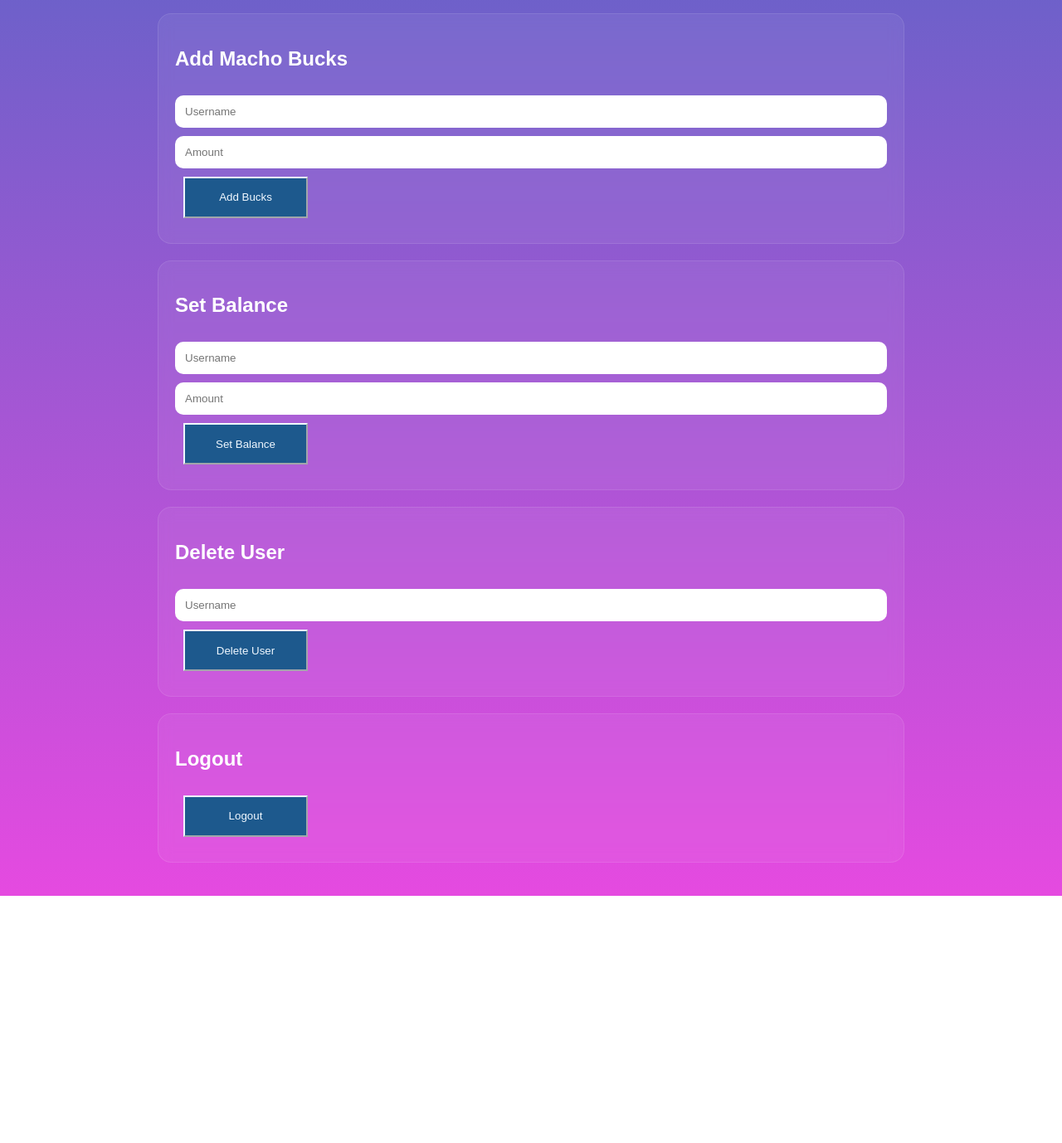
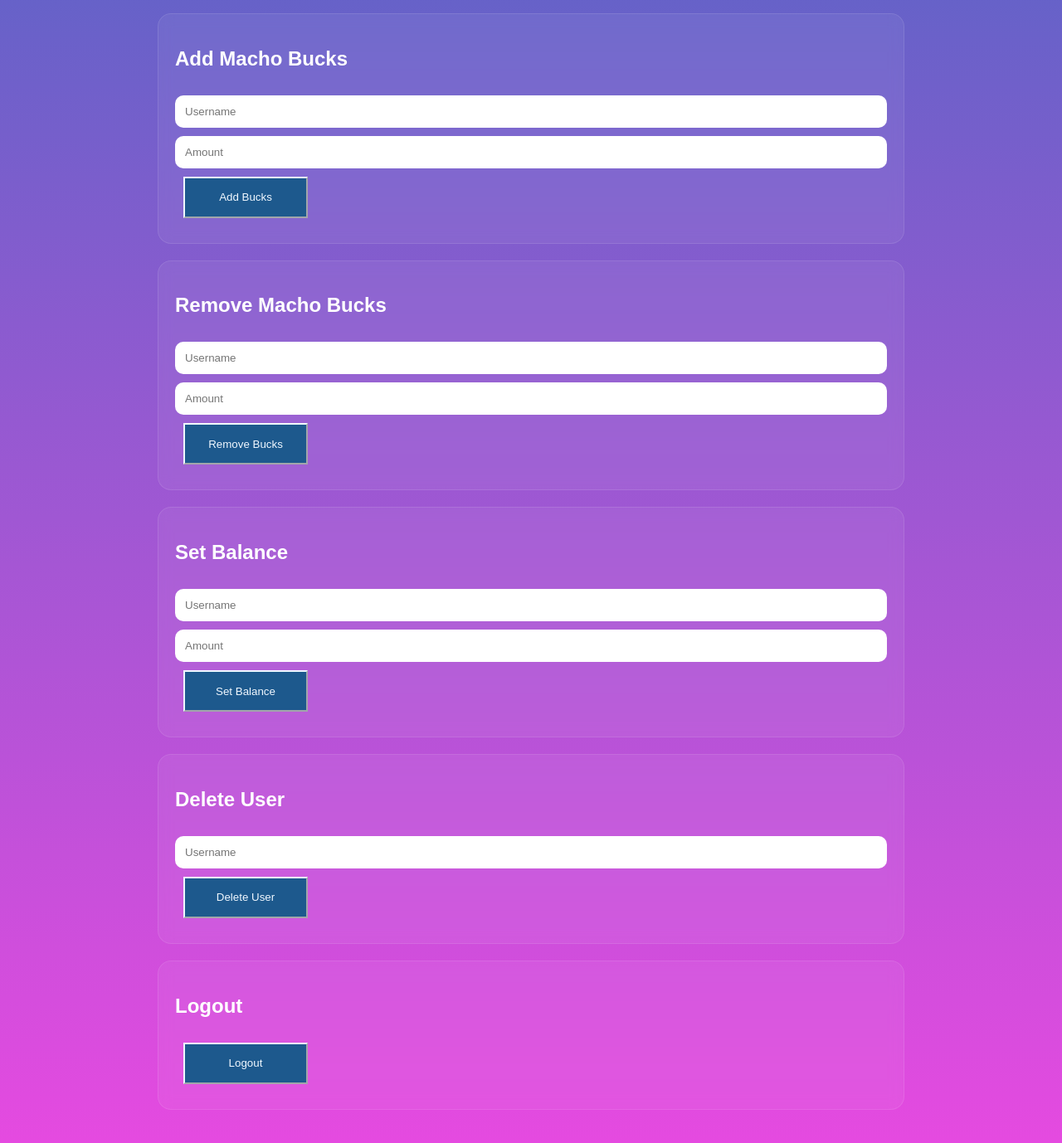
Before and after one commit to absol255/macho-buck-webapp, a Flask app: page /admin in a window 1280 px wide. Shown: the part 420-1798 px from the top of the page at 83% size. Before the commit the page ends 1500 px from the top, so only its background shows below. Run offline with Flask 3, Linux system fonts and the light colour scheme; the visitor is signed in with stand-in values (Sample User, id 1); some libraries are stand-ins or nearby versions.

Commit message:
Added removing macho bucks

```diff
--- a/app.py
+++ b/app.py
@@ -188,6 +188,43 @@ def add_bucks():
         "user": user.to_dict()
     })
 
+@app.route("/api/admin/remove-bucks", methods=["POST"])
+@login_required
+def remove_bucks():
+    data = request.json
+
+    username = data.get("username")
+    amount = data.get("amount")
+
+    if username is None or amount is None:
+        return jsonify({
+            "error": "Missing data"
+        }), 400
+
+    user = User.query.filter_by(
+        username=username
+    ).first()
+
+    if not user:
+        return jsonify({"error": "User not found"}), 404
+
+    user.macho_bucks -= int(amount)
+
+    db.session.commit()
+
+    payload = {
+        "username": user.username,
+        "macho_bucks": user.macho_bucks
+    }
+
+    socketio.emit("balance_update", payload
+    )
+
+    return jsonify({
+        "success": True,
+        "user": user.to_dict()
+    })
+
 @app.route("/api/admin/set-bucks", methods=["POST"])
 @login_required
 def set_bucks():
--- a/static/js/admin.js
+++ b/static/js/admin.js
@@ -23,6 +23,26 @@ async function addBucks() {
     const amount = document.getElementById("bucks-amount").value;
 
     const response = await fetch("/api/admin/add-bucks", {
+        method: "POST",
+        headers: {
+            "Content-Type": "application/json"
+        },
+        body: JSON.stringify({
+            username,
+            amount
+        })
+    });
+
+    const data = await response.json();
+
+    alert(JSON.stringify(data, null, 2));
+}
+
+async function removeBucks() {
+    const username = document.getElementById("bucks-username").value;
+    const amount = document.getElementById("bucks-amount").value;
+
+    const response = await fetch("/api/admin/remove-bucks", {
         method: "POST",
         headers: {
             "Content-Type": "application/json"
--- a/templates/admin.html
+++ b/templates/admin.html
@@ -40,6 +40,17 @@
 
             <button class="button" onclick="addBucks()">
                 Add Bucks
+            </button>
+        </div>
+
+        <div class="card">
+            <h2>Remove Macho Bucks</h2>
+
+            <input id="bucks-username" placeholder="Username">
+            <input id="bucks-amount" type="number" placeholder="Amount">
+
+            <button class="button" onclick="removeBucks()">
+                Remove Bucks
             </button>
         </div>
 
```
